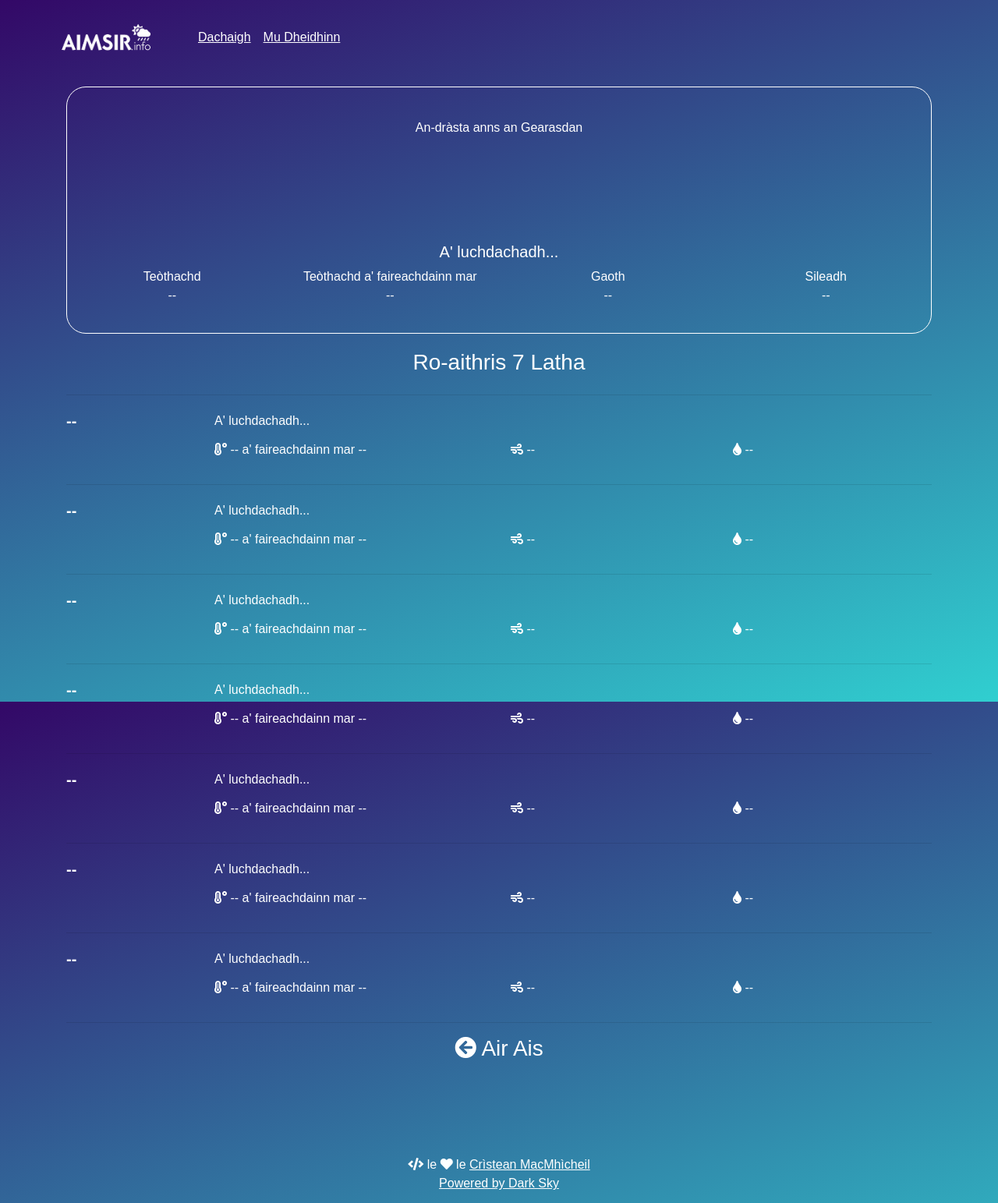
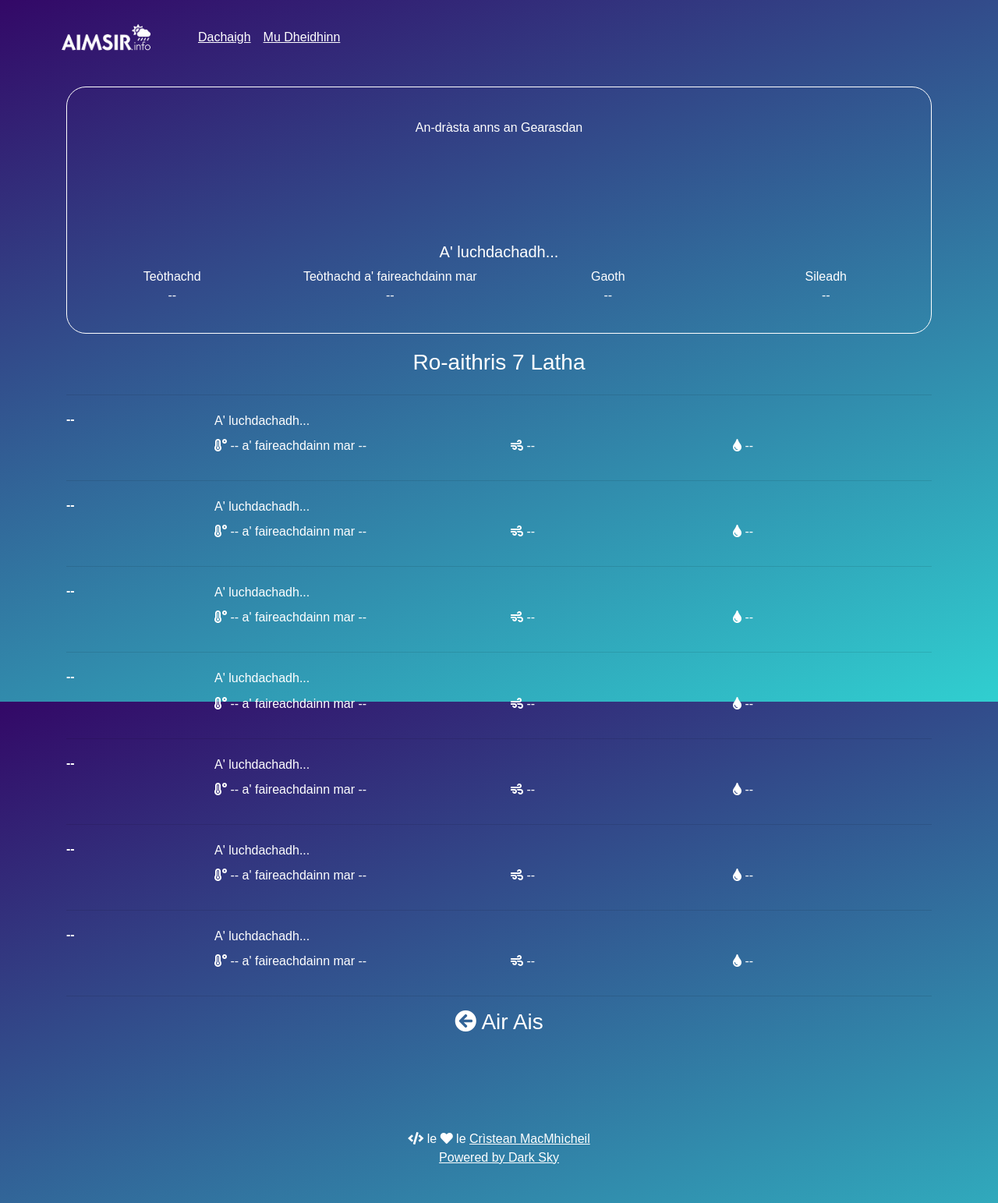
Before and after one commit to angeidheal/aimsir, a Jekyll site: the page built from baile/an-gearasdan.html, in a window 1280 px wide. Shown: the whole page at 78% size. Built offline with Jekyll 4.4.1, drawn with Linux system fonts in a browser that asks for light colours; nearby versions of some CDN libraries; a script that is not in the unit is left out.

Commit message:
Update an-gearasdan.html

```diff
--- a/baile/an-gearasdan.html
+++ b/baile/an-gearasdan.html
@@ -43,7 +43,7 @@ permalink: /baile/an-gearasdan/
 
       <div class="row daily-summary day-1">
         <div class="col-md-2">
-          <h5><span class="day-1-day">--</span></h5>
+          <h6><span class="day-1-day">--</span></h6>
         </div>
         <div class="col-md-10 day-1-summary">
           A' luchdachadh...
@@ -66,7 +66,7 @@ permalink: /baile/an-gearasdan/
 
       <div class="row daily-summary day-2">
         <div class="col-md-2">
-          <h5><span class="day-2-day">--</span></h5>
+          <h6><span class="day-2-day">--</span></h6>
         </div>
         <div class="col-md-10 day-2-summary">
           A' luchdachadh...
@@ -89,7 +89,7 @@ permalink: /baile/an-gearasdan/
 
       <div class="row daily-summary day-3">
         <div class="col-md-2">
-          <h5><span class="day-3-day">--</span></h5>
+          <h6><span class="day-3-day">--</span></h6>
         </div>
         <div class="col-md-10 day-3-summary">
           A' luchdachadh...
@@ -112,7 +112,7 @@ permalink: /baile/an-gearasdan/
 
       <div class="row daily-summary day-4">
         <div class="col-md-2">
-          <h5><span class="day-4-day">--</span></h5>
+          <h6><span class="day-4-day">--</span></h6>
         </div>
         <div class="col-md-10 day-4-summary">
           A' luchdachadh...
@@ -135,7 +135,7 @@ permalink: /baile/an-gearasdan/
 
       <div class="row daily-summary day-5">
         <div class="col-md-2">
-          <h5><span class="day-5-day">--</span></h5>
+          <h6><span class="day-5-day">--</span></h6>
         </div>
         <div class="col-md-10 day-5-summary">
           A' luchdachadh...
@@ -158,7 +158,7 @@ permalink: /baile/an-gearasdan/
 
       <div class="row daily-summary day-6">
         <div class="col-md-2">
-          <h5><span class="day-6-day">--</span></h5>
+          <h6><span class="day-6-day">--</span></h6>
         </div>
         <div class="col-md-10 day-6-summary">
           A' luchdachadh...
@@ -181,7 +181,7 @@ permalink: /baile/an-gearasdan/
 
       <div class="row daily-summary day-7">
         <div class="col-md-2">
-          <h5><span class="day-7-day">--</span></h5>
+          <h6><span class="day-7-day">--</span></h6>
         </div>
         <div class="col-md-10 day-7-summary">
           A' luchdachadh...
```
